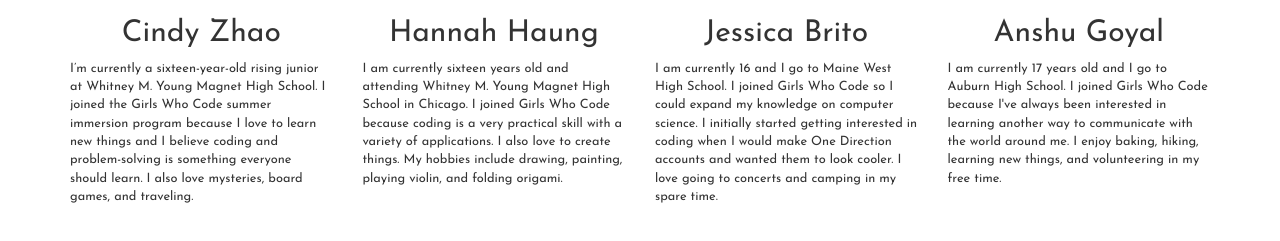
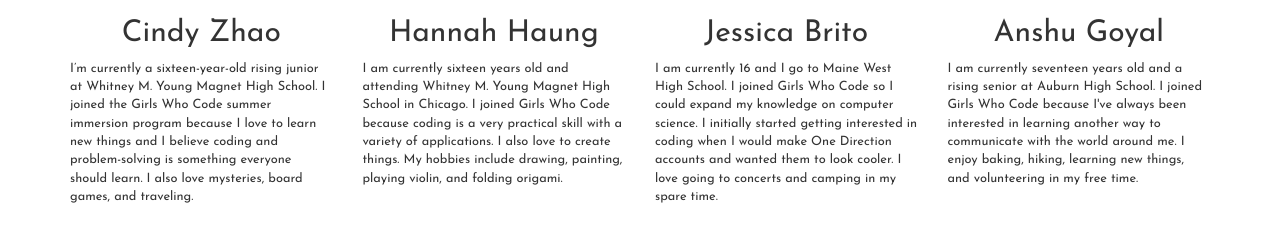
Before and after one commit to cpzhao10/Final-Project, a website: page finalProject/aboutus.html in a window 1280 px wide. Shown: the part 889-1130 px from the top of the page. Drawn offline with nearby package versions, Linux system fonts and the light colour scheme; a web font is replaced by a local one.

Commit message:
i hate github pt 2

```diff
--- a/finalProject/aboutus.html
+++ b/finalProject/aboutus.html
@@ -63,7 +63,7 @@ I also love to create things. My hobbies include drawing, painting, playing viol
       <img class="circular--square" src="FinalPicAnshu.png" alt="Anshu" style="width:192px;height:192px;">
 
 <h2>Anshu Goyal</h2>
-        <p>I am currently 17 years old and I go to Auburn High School. I joined Girls Who Code
+        <p>I am currently seventeen years old and a rising senior at Auburn High School. I joined Girls Who Code
          because I've always been interested in learning another way to communicate with the
          world around me. I enjoy baking, hiking, learning new things, and volunteering in my free time.</p>
       </div>
```
